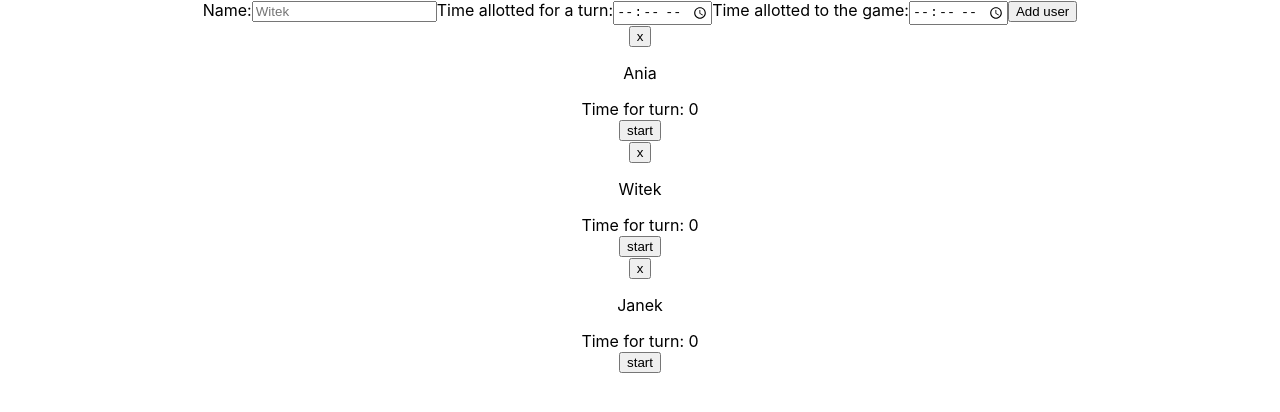
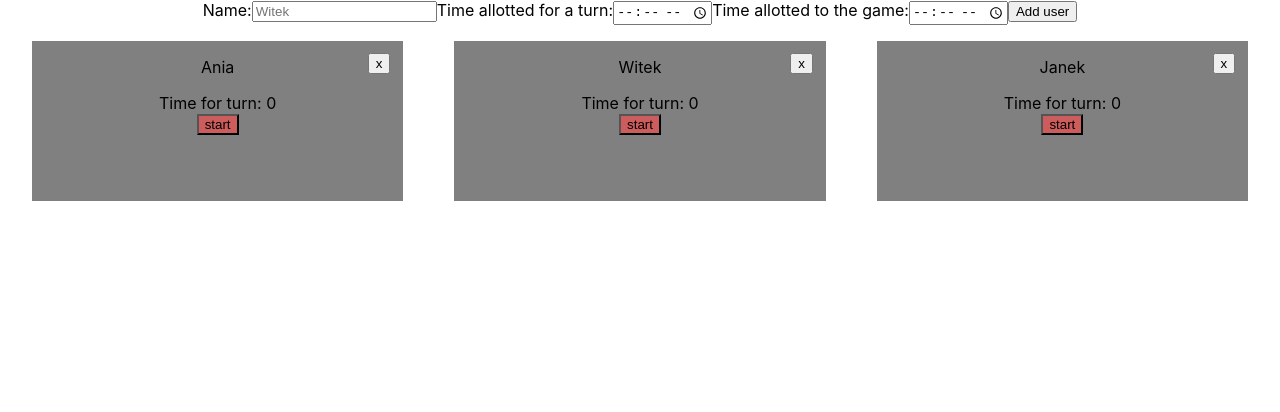
Before and after one commit to anzamarska/time-counter, a React (Create React App) app: page / in a window 1280 px wide. Shown: the top 412 px of the page. Built offline with nearby package versions, Linux system fonts and the light colour scheme.

Commit message:
styled: player component

```diff
--- a/src/components/Player.js
+++ b/src/components/Player.js
@@ -11,10 +11,11 @@ function Player({player, players, setPlayers, turnTime}) {
     };
 
     const startTimer = () => {
-        var secondsPerTurn = parseInt(turnTime.split(":")[0]*60)+parseInt(turnTime.split(":")[1]);
-        var duration = secondsPerTurn;
-        var timer = duration, minutes, seconds;
-        idInterval = setInterval(()=>{
+        try{
+            var secondsPerTurn = parseInt(turnTime.split(":")[0]*60)+parseInt(turnTime.split(":")[1]);
+            var duration = secondsPerTurn;
+            var timer = duration, minutes, seconds;
+            idInterval = setInterval(()=>{
             var time = document.getElementById(player);
             minutes = parseInt(timer / 60, 10);
             seconds = parseInt(timer % 60, 10);
@@ -27,14 +28,17 @@ function Player({player, players, setPlayers, turnTime}) {
             }
             timer > 0 ? --timer : clearInterval(idInterval);
         }, 1000);
+        }catch{
+            alert("It is not possible start counting down without giving the time for turn");
+        };
     };
 
     return(
         <div className="player__container">
-            <button onClick={deletePlayer}>x</button>
             <p className="player__name">{player}</p>
+            <button className="button--delete" onClick={deletePlayer}>x</button>
             <div>Time for turn: <span id={player}>{turnTime}</span></div>
-            <button onClick={startTimer}>start</button>
+            <button className="button--start" onClick={startTimer}>start</button>
         </div>
     )
 };
--- a/src/styles/Player.css
+++ b/src/styles/Player.css
@@ -0,0 +1,22 @@
+.player__container{
+    background-color: grey;
+    width: 29vw;
+    height: 20vh;
+    display: inline-block;
+    margin: 2vh 2vw;
+    position: relative;
+}
+
+.button--delete{
+    margin: 1vw;
+    position: absolute;
+    right: 0;
+}
+
+.player__name{
+    display: inline-block;
+}
+
+.button--start{
+    background-color: indianred;
+}
```
Also changed, not shown: 1 other file (tests, documents, lock files or other folders).
